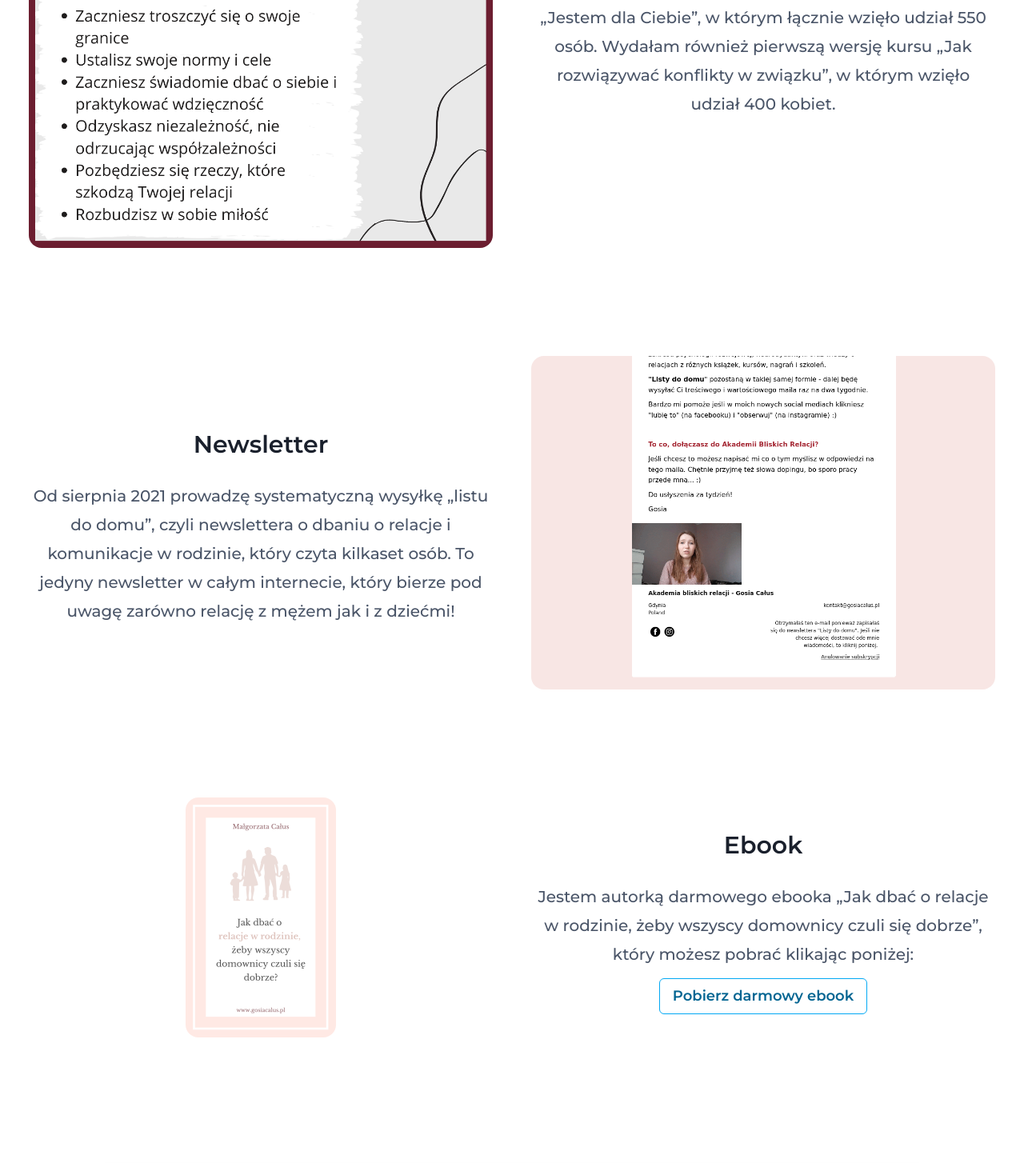
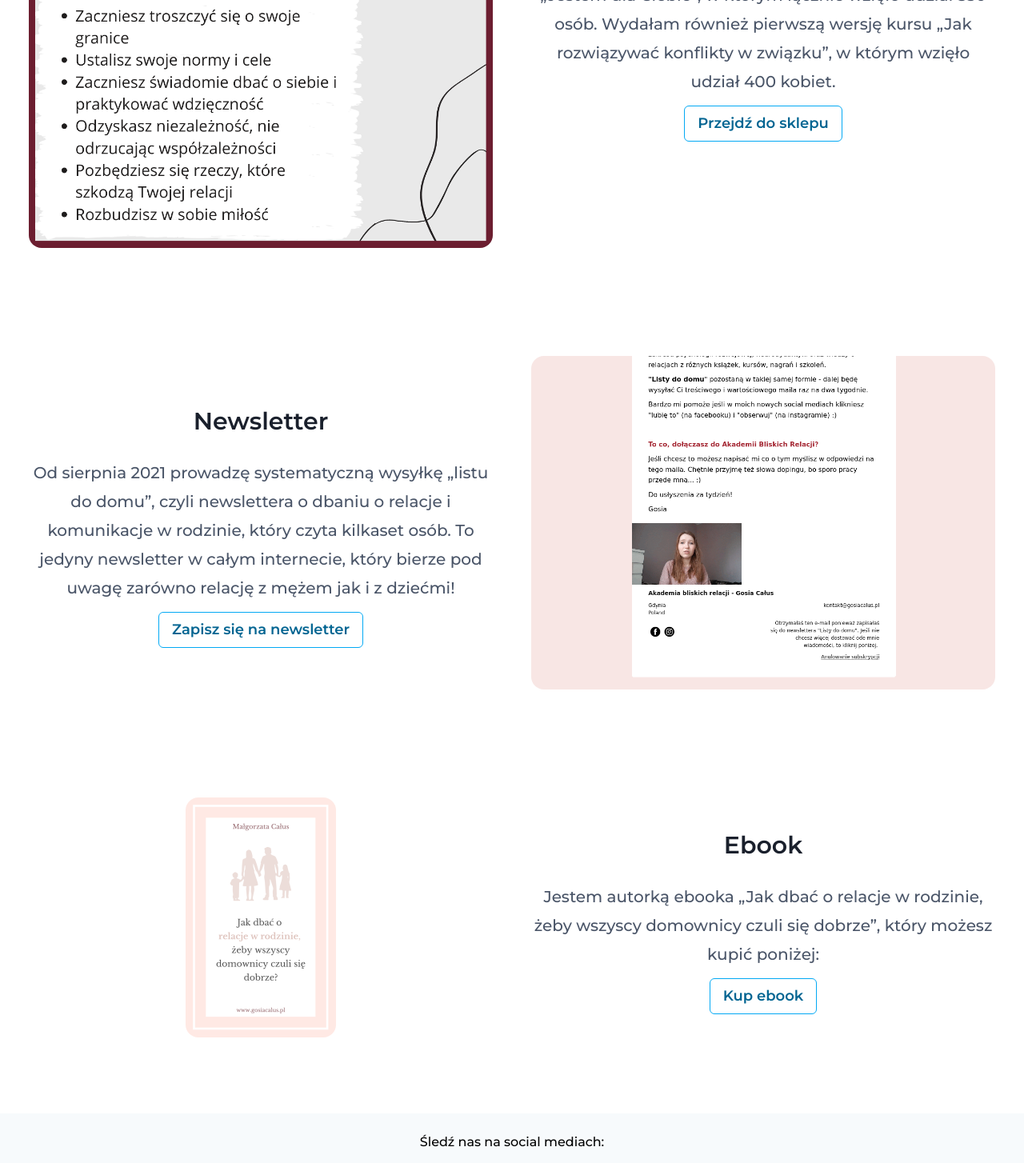
Before and after one commit to gcalus/akademiabliskichrelacji.pl, a Next.js app: page / in a window 1280 px wide. Shown: the part 2080-3534 px from the top of the page at 80% size. Built offline with nearby package versions, Linux system fonts and the light colour scheme.

Commit message:
Content update

```diff
--- a/src/pages/index.tsx
+++ b/src/pages/index.tsx
@@ -5,7 +5,6 @@ import ebookImage from '../../public/assets/images/ebook.png';
 import kursImage from '../../public/assets/images/kurs.png';
 import listyImage from '../../public/assets/images/listy.png';
 import { Button } from '../components/Button';
-import { CTABanner } from '../components/CTABanner';
 import { DescriptionWithImageRow } from '../components/DescriptionWithImageRow';
 import { FooterCentered } from '../components/FooterCentered';
 import { Meta } from '../components/Meta';
@@ -56,12 +55,29 @@ const Index = () => {
           description={translations.index.About2.subtitle}
           image={kursImage}
           reverse
-        />
+        >
+          <div className="whitespace-nowrap mt-3">
+            <Link href="https://sklep.gosiacalus.pl/kursy-i-wyzwania/">
+              <a>
+                <Button variant="outlined">Przejdź do sklepu</Button>
+              </a>
+            </Link>
+          </div>
+        </DescriptionWithImageRow>
+
         <DescriptionWithImageRow
           title={translations.index.About3.title}
           description={translations.index.About3.subtitle}
           image={listyImage}
-        />
+        >
+          <div className="whitespace-nowrap mt-3">
+            <Link href="https://gosiacalus.pl/newsletter/">
+              <a>
+                <Button variant="outlined">Zapisz się na newsletter</Button>
+              </a>
+            </Link>
+          </div>
+        </DescriptionWithImageRow>
         <DescriptionWithImageRow
           title={translations.index.About4.title}
           description={translations.index.About4.subtitle}
@@ -69,7 +85,7 @@ const Index = () => {
           reverse
         >
           <div className="whitespace-nowrap mt-3">
-            <Link href="https://gosiacalus.pl/ebook">
+            <Link href="https://sklep.gosiacalus.pl/produkt/ebook-jak-dbac-o-relacje-w-rodzinie-zeby-wszyscy-domownicy-czuli-sie-dobrze/">
               <a>
                 <Button variant="outlined">
                   {translations.index.About4.cta}
@@ -90,7 +106,7 @@ const Index = () => {
 
       {/* <Banner /> */}
 
-      <Section>
+      {/* <Section>
         <CTABanner
           title={translations.index.CTABanner.title}
           subtitle={translations.index.CTABanner.subtitle}
@@ -102,7 +118,7 @@ const Index = () => {
             </Link>
           }
         />
-      </Section>
+      </Section> */}
 
       {/* <Footer /> */}
 
--- a/src/utils/index-translations-pl.json
+++ b/src/utils/index-translations-pl.json
@@ -25,10 +25,10 @@
     },
     "About4": {
       "title": "Ebook",
-      "subtitle": "Jestem autorką darmowego ebooka „Jak dbać o relacje w rodzinie, żeby wszyscy domownicy czuli się dobrze”, który możesz pobrać klikając poniżej:",
-      "button": "Pobierz darmowy ebook",
+      "subtitle": "Jestem autorką ebooka „Jak dbać o relacje w rodzinie, żeby wszyscy domownicy czuli się dobrze”, który możesz kupić poniżej:",
+      "button": "Kup ebook",
       "image": "",
-      "cta": "Pobierz darmowy ebook"
+      "cta": "Kup ebook"
     },
     "Social": {
       "title": "Social media",
```
Also changed, not shown: 1 other file (tests, documents, lock files or other folders).
